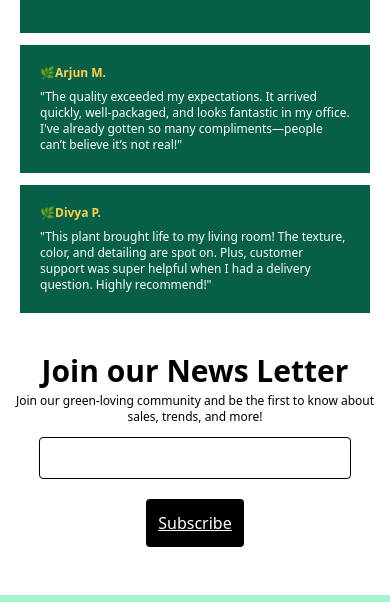
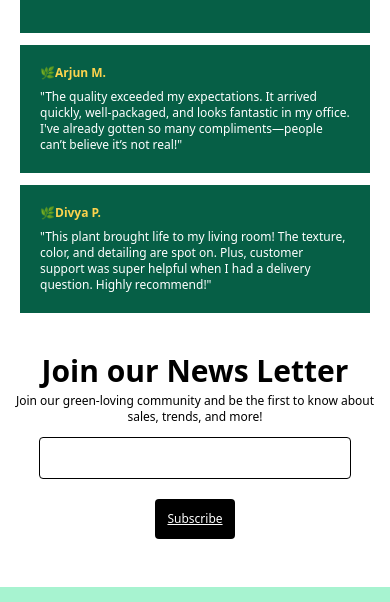
Before and after one commit to merin-frango/greenden, a plain HTML site: page index.html in a window 390 px wide. Shown: the part 2476-3078 px from the top of the page. Drawn offline with nearby package versions, Linux system fonts and the light colour scheme.

Commit message:
updated index

```diff
--- a/index.html
+++ b/index.html
@@ -203,7 +203,7 @@
             trends, and more!</p>
         <input type="text" class="border border-black rounded p-2 m-3" style="width: 80%;">
         <br>
-        <button class="bg-black rounded text-white p-3 m-2 underline">Subscribe</button>
+        <button class="bg-black rounded text-xs md:text-base text-white p-3 m-2 underline">Subscribe</button>
     </div>
 
     <!-- Footer -->
```
